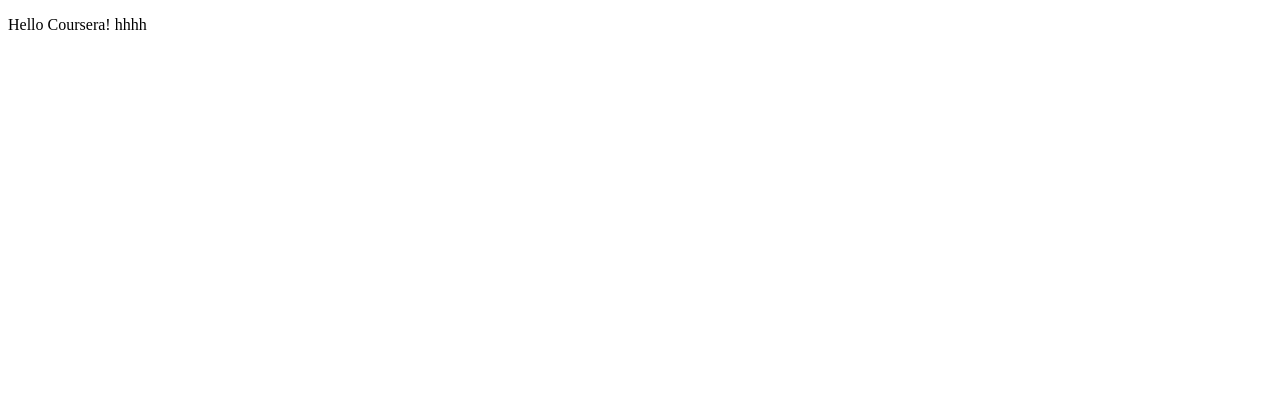
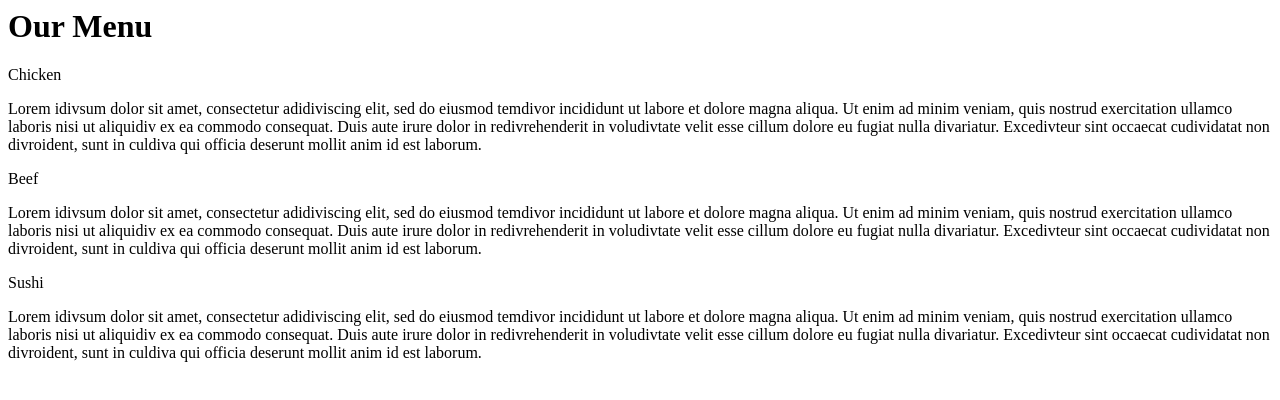
Before and after one commit to nouryasser7/Assignment1, a plain HTML site: page module2-solution/index.html in a window 1280 px wide. Drawn offline with Linux system fonts and the light colour scheme.

Commit message:
Final Submission

```diff
--- a/module2-solution/index.html
+++ b/module2-solution/index.html
@@ -1,9 +1,32 @@
-<!DOCTYPE html>
+<!DOCTYdivE html>
 <html>
 <head>
-	<title>Hello Coursera!</title>
-</head>
-<body>
-<p>Hello Coursera! hhhh</p>
-</body>
-</html>
+	<title>Assignment Solution for Module 2</title>
+	<link rel="stylesheet" tydive="text/css" href="css">
+	</head>
+	<body>
+
+		<h1>Our Menu</h1>
+		<div class="row">
+			<div class="col-lg-4 col-md-6 col-sm-12">
+		<div id="box">
+			<p id="box1">Chicken</p>
+			Lorem idivsum dolor sit amet, consectetur adidiviscing elit, sed do eiusmod temdivor incididunt ut labore et dolore magna aliqua. Ut enim ad minim veniam, quis nostrud exercitation ullamco laboris nisi ut aliquidiv ex ea commodo consequat. Duis aute irure dolor in redivrehenderit in voludivtate velit esse cillum dolore eu fugiat nulla divariatur. Excedivteur sint occaecat cudividatat non divroident, sunt in culdiva qui officia deserunt mollit anim id est laborum.
+		</div>
+		</div>
+		<div class="col-lg-4 col-md-6 col-sm-12">
+        <div id="box">
+		<p id="box2">Beef</p>
+			Lorem idivsum dolor sit amet, consectetur adidiviscing elit, sed do eiusmod temdivor incididunt ut labore et dolore magna aliqua. Ut enim ad minim veniam, quis nostrud exercitation ullamco laboris nisi ut aliquidiv ex ea commodo consequat. Duis aute irure dolor in redivrehenderit in voludivtate velit esse cillum dolore eu fugiat nulla divariatur. Excedivteur sint occaecat cudividatat non divroident, sunt in culdiva qui officia deserunt mollit anim id est laborum.
+		</div>
+	</div>
+	<div class="col-lg-4 col-sm-12">
+
+		<div id="box">
+			<p id="box3">Sushi</p>
+			Lorem idivsum dolor sit amet, consectetur adidiviscing elit, sed do eiusmod temdivor incididunt ut labore et dolore magna aliqua. Ut enim ad minim veniam, quis nostrud exercitation ullamco laboris nisi ut aliquidiv ex ea commodo consequat. Duis aute irure dolor in redivrehenderit in voludivtate velit esse cillum dolore eu fugiat nulla divariatur. Excedivteur sint occaecat cudividatat non divroident, sunt in culdiva qui officia deserunt mollit anim id est laborum.
+		</div>
+	</div>
+		</div>
+	</body>
+	</html>
```
Also changed, not shown: 1 other file.
